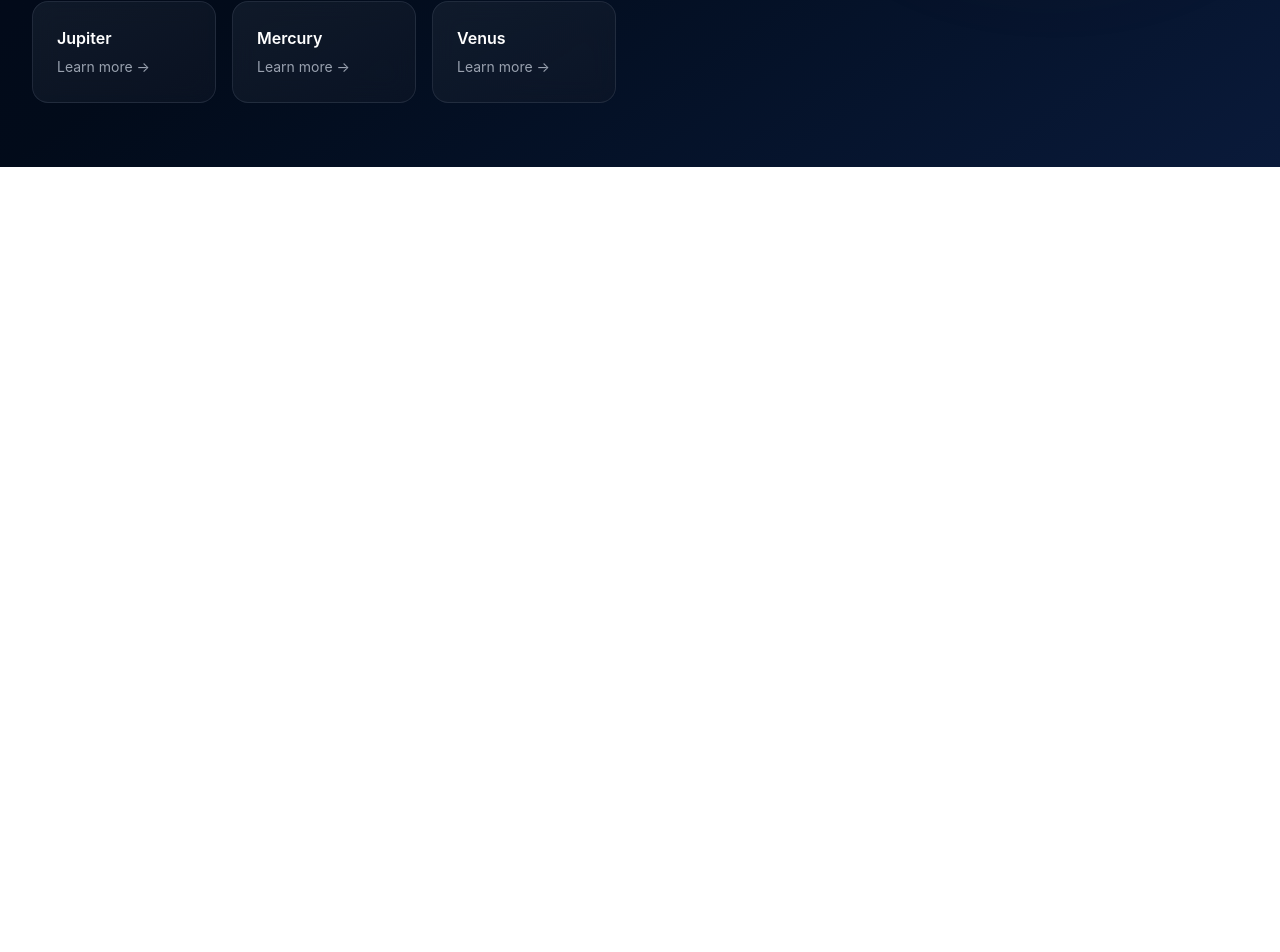
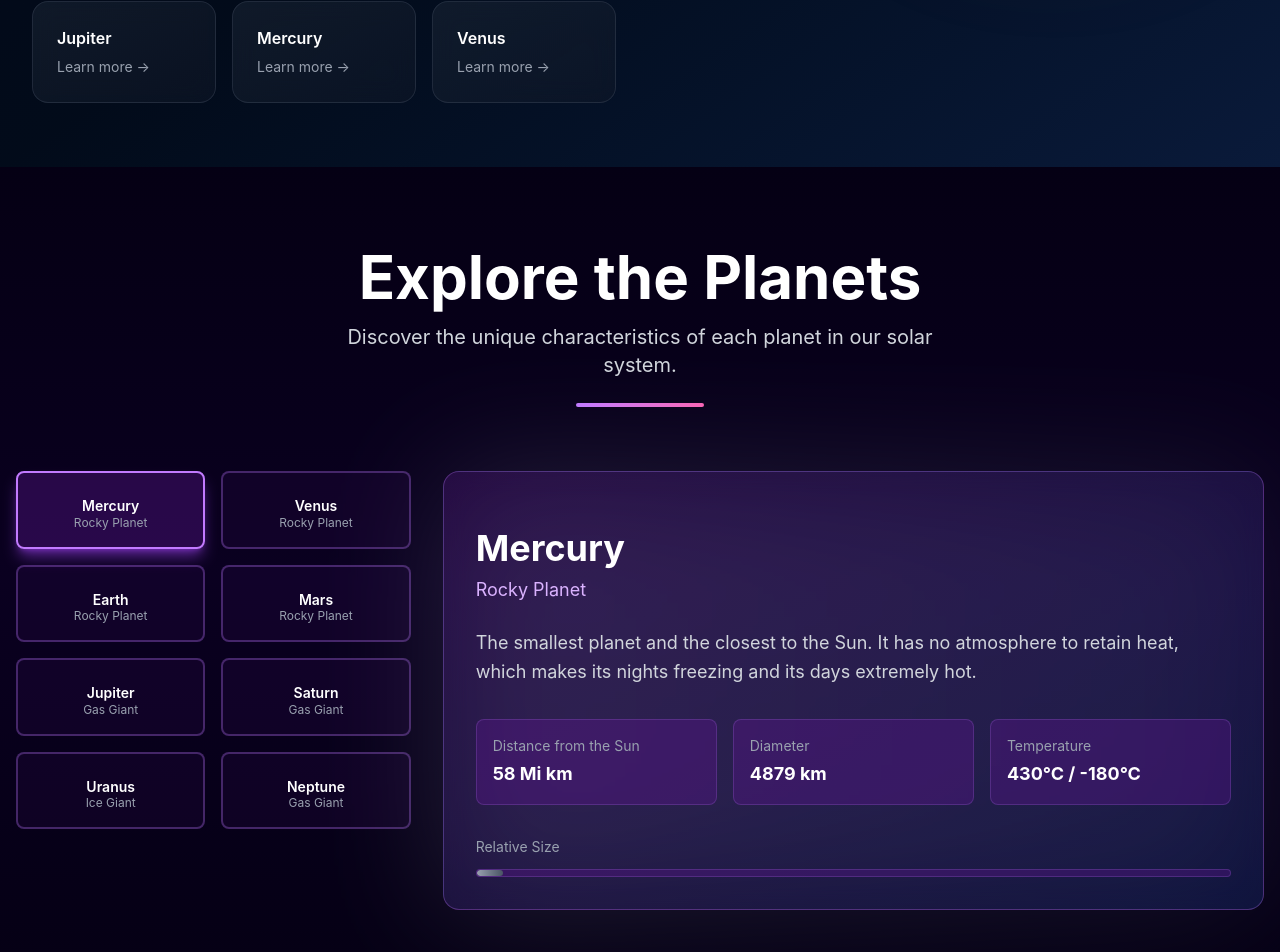
Before and after one commit to luanagimns/astroly, a React (Vite) app: page / in a window 1280 px wide. Shown: the part 681-1633 px from the top of the page. Before the commit the page ends 848 px from the top, so only its background shows below. Built offline with nearby package versions, Linux system fonts and the light colour scheme.

Commit message:
feat: implementa explorador de planetas

```diff
--- a/src/App.tsx
+++ b/src/App.tsx
@@ -1,5 +1,6 @@
 import Navbar from "./components/Navbar";
 import HeroNew from "./components/HeroNew";
+import PlanetExplorer from "./components/PlanetExplorer";
 
 export default function App() {
   return (
@@ -11,7 +12,11 @@ export default function App() {
           <HeroNew />
         </section>
 
-        {/* Etapas seguintes irão adicionar PlanetExplorer, Statistics, Gallery e Footer */}
+        <section id="planets">
+          <PlanetExplorer />
+        </section>
+
+        {/* Etapas seguintes irão adicionar Statistics, Gallery e Footer */}
       </main>
     </div>
   );
--- /dev/null
+++ b/src/components/PlanetExplorer.tsx
@@ -0,0 +1,216 @@
+import React, { useState } from 'react';
+
+interface Planet {
+  id: number;
+  name: string;
+  type: string;
+  distance: string;
+  diameter: string;
+  temperature: string;
+  description: string;
+  color: string;
+  icon: string;
+}
+
+const planets: Planet[] = [
+  {
+    id: 1,
+    name: 'Mercury',
+    type: 'Rocky Planet',
+    distance: '58 Mi km',
+    diameter: '4879',
+    temperature: '430°C / -180°C',
+    description:
+      'The smallest planet and the closest to the Sun. It has no atmosphere to retain heat, which makes its nights freezing and its days extremely hot.',
+    color: 'from-gray-400 to-gray-600',
+    icon: '',
+  },
+  {
+    id: 2,
+    name: 'Venus',
+    type: 'Rocky Planet',
+    distance: '108.2 Mi km',
+    diameter: '12104',
+    temperature: '464°C',
+    description:
+      "Often called Earth's twin because of its size, but its dense atmosphere creates an extreme greenhouse effect, making it the hottest planet.",
+    color: 'from-yellow-400 to-orange-500',
+    icon: '',
+  },
+  {
+    id: 3,
+    name: 'Earth',
+    type: 'Rocky Planet',
+    distance: '150 Mi km',
+    diameter: '12742',
+    temperature: '15°C',
+    description:
+      'Our home planet and the only known world with life and liquid water. Its atmosphere is rich in nitrogen and oxygen.',
+    color: 'from-blue-400 to-green-500',
+    icon: '',
+  },
+  {
+    id: 4,
+    name: 'Mars',
+    type: 'Rocky Planet',
+    distance: '228 Mi km',
+    diameter: '6779',
+    temperature: '-65°C',
+    description:
+      'Known as the Red Planet. It hosts Olympus Mons, the largest volcano in the solar system, and evidence suggests water once flowed on its surface.',
+    color: 'from-red-500 to-orange-600',
+    icon: '',
+  },
+  {
+    id: 5,
+    name: 'Jupiter',
+    type: 'Gas Giant',
+    distance: '778.5 Mi km',
+    diameter: '139820',
+    temperature: '-110°C',
+    description:
+      'The largest planet in the solar system. It is famous for the Great Red Spot, a massive storm that has been raging for centuries.',
+    color: 'from-orange-400 to-red-600',
+    icon: '',
+  },
+  {
+    id: 6,
+    name: 'Saturn',
+    type: 'Gas Giant',
+    distance: '1.4 Bi km',
+    diameter: '116460',
+    temperature: '-140°C',
+    description:
+      'Famous for its stunning rings and beautiful moons. Saturn is the least dense planet in the solar system.',
+    color: 'from-yellow-300 to-amber-500',
+    icon: '',
+  },
+  {
+    id: 7,
+    name: 'Uranus',
+    type: 'Ice Giant',
+    distance: '2.9 Bi km',
+    diameter: '51118',
+    temperature: '-195°C',
+    description:
+      'An Ice Giant composed mostly of water, methane, and ammonia ices surrounding a small rocky core.',
+    color: 'from-blue-400 to-blue-500',
+    icon: '',
+  },
+  {
+    id: 8,
+    name: 'Neptune',
+    type: 'Gas Giant',
+    distance: '4.5 Bi km',
+    diameter: '49244',
+    temperature: '-195°C',
+    description:
+      'The most distant and one of the windiest planets. Winds here can exceed 2,000 km/h, and it has a deeper blue color than Uranus.',
+    color: 'from-blue-400 to-yellow-500',
+    icon: '',
+  },
+];
+
+export default function PlanetExplorer() {
+  const [selectedPlanet, setSelectedPlanet] = useState<Planet | null>(planets[0]);
+
+  return (
+    <section
+      id="planets"
+      className="min-h-screen bg-gradient-to-b from-[#050014] via-[#0a0020] to-[#050014] py-16 sm:py-20 px-4"
+    >
+      <div className="max-w-7xl mx-auto">
+
+        {/* Title */}
+        <div className="text-center mb-10 sm:mb-16">
+          <h2 className="text-3xl sm:text-5xl md:text-6xl font-bold text-white mb-4 animate-glow-pulse">
+            Explore the Planets
+          </h2>
+          <p className="text-gray-300 text-base sm:text-lg md:text-xl max-w-2xl mx-auto px-2">
+            Discover the unique characteristics of each planet in our solar system.
+          </p>
+          <div className="h-1 w-24 sm:w-32 bg-gradient-to-r from-purple-400 to-pink-400 mx-auto mt-5 sm:mt-6 rounded-full" />
+        </div>
+
+        <div className="grid grid-cols-1 lg:grid-cols-3 gap-6 sm:gap-8 items-start">
+
+          {/* Planet Grid */}
+          <div className="lg:col-span-1">
+            <div className="grid grid-cols-4 lg:grid-cols-2 gap-2 sm:gap-4">
+              {planets.map((planet) => (
+                <button
+                  key={planet.id}
+                  onClick={() => setSelectedPlanet(planet)}
+                  className={`p-2 sm:p-4 rounded-lg border-2 transition-all duration-300 transform hover:scale-105 active:scale-95 ${
+                    selectedPlanet?.id === planet.id
+                      ? 'border-purple-400 bg-purple-900/40 shadow-lg shadow-purple-500/50'
+                      : 'border-purple-400/30 bg-purple-900/10 hover:border-purple-400/60'
+                  }`}
+                >
+                  <div className="text-xl sm:text-3xl mb-1 sm:mb-2">{planet.icon}</div>
+                  <h3 className="text-white font-semibold text-xs sm:text-sm leading-tight">{planet.name}</h3>
+                  <p className="text-gray-400 text-[10px] sm:text-xs hidden sm:block">{planet.type}</p>
+                </button>
+              ))}
+            </div>
+          </div>
+
+          {/* Details */}
+          {selectedPlanet && (
+            <div className="lg:col-span-2">
+              <div className="relative">
+                <div
+                  className={`absolute inset-0 bg-gradient-to-r ${selectedPlanet.color} rounded-2xl opacity-20 blur-3xl`}
+                />
+                <div className="relative bg-gradient-to-br from-purple-900/30 to-blue-900/30 border border-purple-400/30 rounded-2xl p-5 sm:p-8 backdrop-blur-md">
+
+                  <div className="text-6xl sm:text-8xl mb-4 sm:mb-6 text-center">{selectedPlanet.icon}</div>
+
+                  <h3 className="text-2xl sm:text-4xl font-bold text-white mb-1 sm:mb-2">
+                    {selectedPlanet.name}
+                  </h3>
+                  <p className="text-purple-300 text-base sm:text-lg mb-4 sm:mb-6">
+                    {selectedPlanet.type}
+                  </p>
+                  <p className="text-gray-300 text-sm sm:text-lg mb-6 sm:mb-8 leading-relaxed">
+                    {selectedPlanet.description}
+                  </p>
+
+                  {/* Stats */}
+                  <div className="grid grid-cols-1 sm:grid-cols-3 gap-3 sm:gap-4">
+                    <div className="bg-purple-900/40 rounded-lg p-3 sm:p-4 border border-purple-400/20">
+                      <p className="text-gray-400 text-xs sm:text-sm">Distance from the Sun</p>
+                      <p className="text-white font-bold text-base sm:text-lg mt-1">{selectedPlanet.distance}</p>
+                    </div>
+                    <div className="bg-purple-900/40 rounded-lg p-3 sm:p-4 border border-purple-400/20">
+                      <p className="text-gray-400 text-xs sm:text-sm">Diameter</p>
+                      <p className="text-white font-bold text-base sm:text-lg mt-1">{selectedPlanet.diameter} km</p>
+                    </div>
+                    <div className="bg-purple-900/40 rounded-lg p-3 sm:p-4 border border-purple-400/20">
+                      <p className="text-gray-400 text-xs sm:text-sm">Temperature</p>
+                      <p className="text-white font-bold text-base sm:text-lg mt-1">{selectedPlanet.temperature}</p>
+                    </div>
+                  </div>
+
+                  {/* Size bar */}
+                  <div className="mt-6 sm:mt-8">
+                    <p className="text-gray-400 text-sm mb-3">Relative Size</p>
+                    <div className="h-2 bg-purple-900/40 rounded-full overflow-hidden border border-purple-400/20">
+                      <div
+                        className={`h-full bg-gradient-to-r ${selectedPlanet.color} rounded-full transition-all duration-500`}
+                        style={{
+                          width: `${Math.min((Number(selectedPlanet.diameter) / 139820) * 100, 100)}%`,
+                        }}
+                      />
+                    </div>
+                  </div>
+
+                </div>
+              </div>
+            </div>
+          )}
+        </div>
+      </div>
+    </section>
+  );
+}
```
